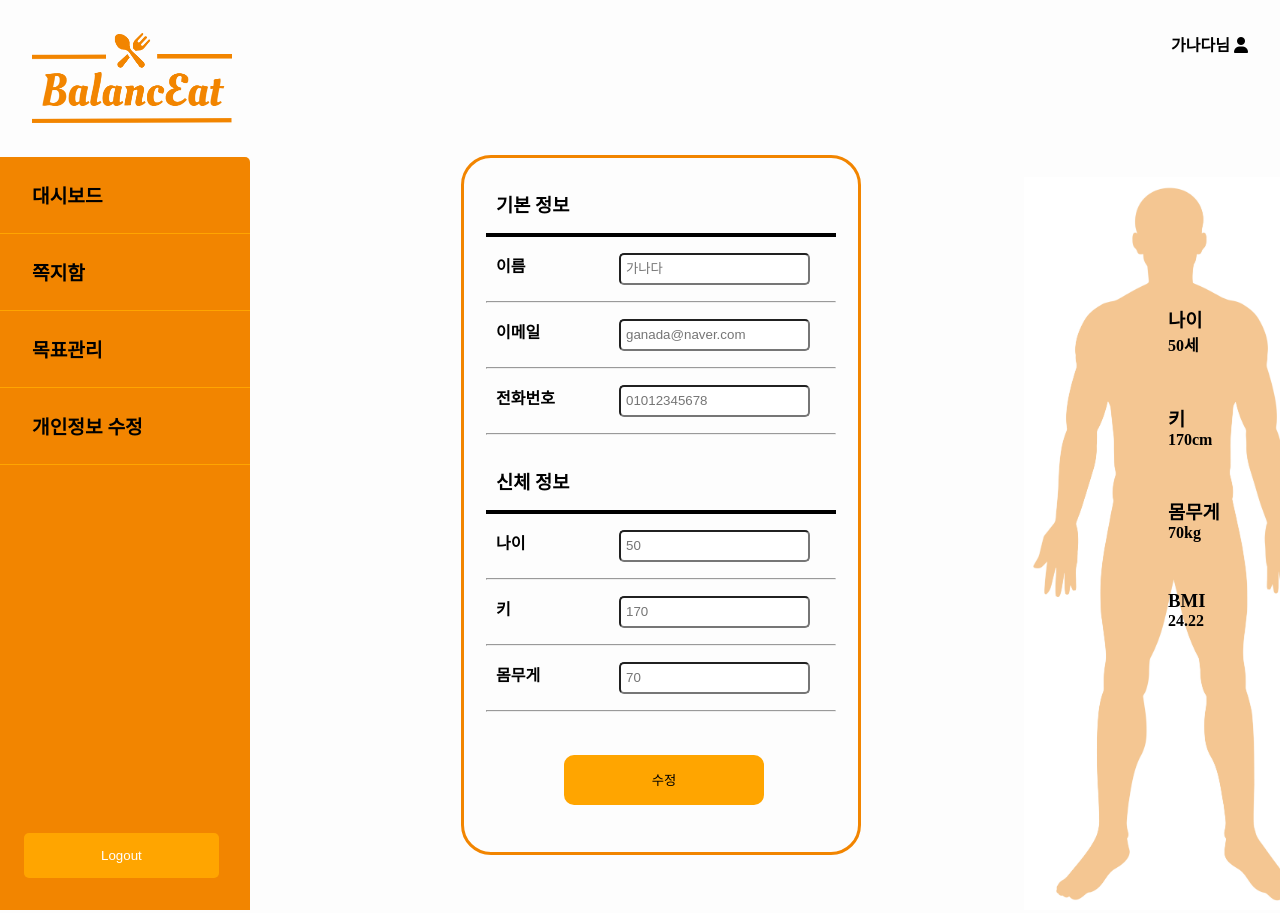
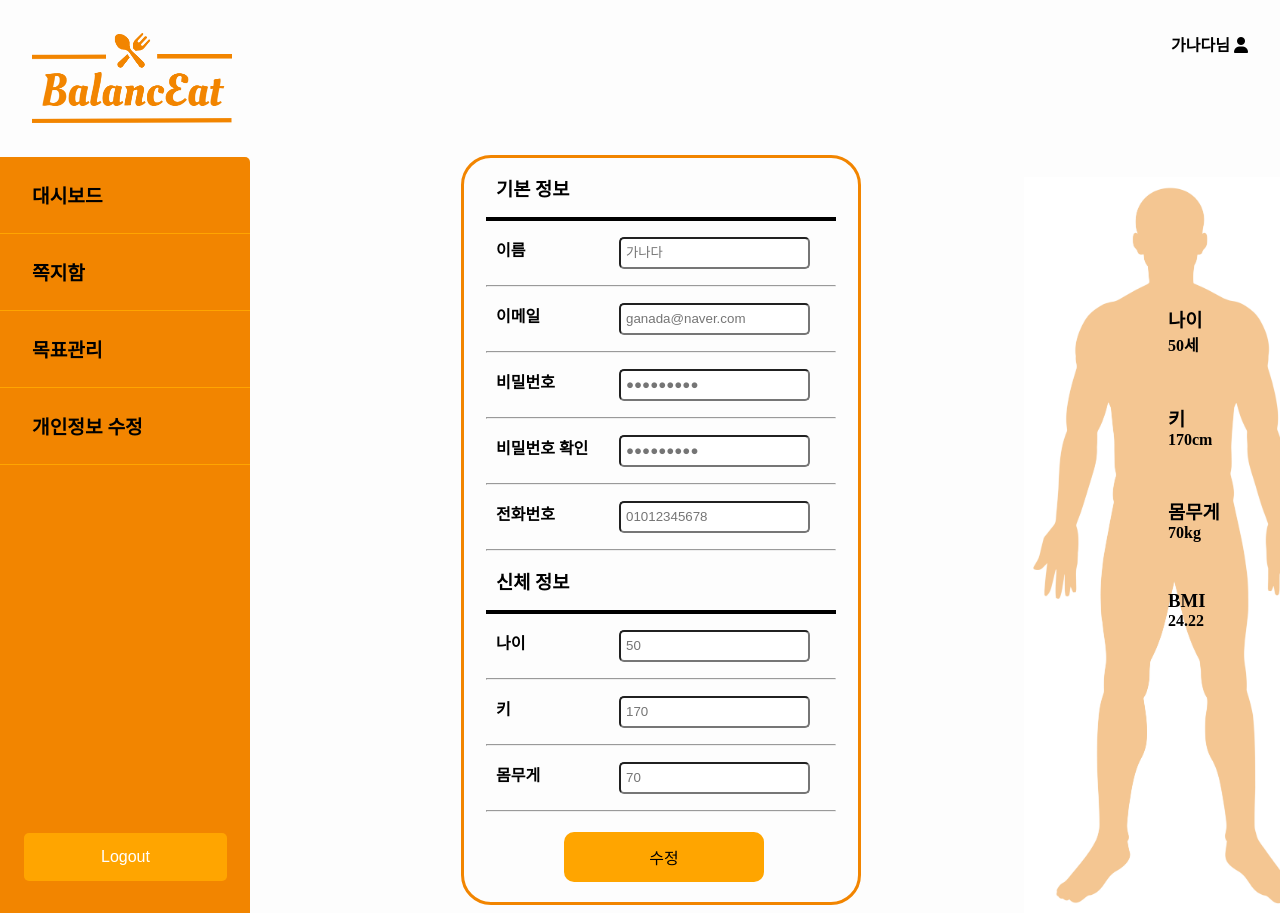
Before and after one commit to k-hyeongyu/stack-project, a React (Create React App) app: page /mypage/editprofile in a window 1280 px wide. Built offline with nearby package versions, Linux system fonts and the light colour scheme; a web font is replaced by a local one; what chartjs-plugin-datalabels would draw is missing.

Commit message:
마이페이지 개인정보 수정-비밀번호 입력창 추가

```diff
--- a/src/mypage/MyPage.css
+++ b/src/mypage/MyPage.css
@@ -71,6 +71,7 @@
     color: white;
     border-style: none;
     cursor: pointer;
+    font-size: 1rem;
 }
 
 #logoutButton:hover{
--- a/src/mypage/MyPage.js
+++ b/src/mypage/MyPage.js
@@ -17,6 +17,8 @@ function MyPage(){
     const [userInfo, setUserInfo] = useState({
         name: '가나다',
         email: 'ganada@naver.com',
+        password: '●●●●●●●●●●',
+        passwordcheck: '●●●●●●●●●●',
         tel: '01012345678',
         age: '50',
         height: '170',
--- a/src/mypage/editprofile/EditProfile.css
+++ b/src/mypage/editprofile/EditProfile.css
@@ -1,7 +1,7 @@
 
 .editProfileContainer{
     width: 400px;
-    height: 700px;
+    height: 750px;
     border: 3px solid #f28500;
     border-radius: 30px;
     margin-top: 1.75rem;
@@ -10,7 +10,7 @@
 
 .editProfileContainer>h3{
     margin-left: 2rem;
-    margin-top: 2rem;
+    margin-top: 1rem;
 }
 .editProfileContainer > hr{
     width: 350px;
@@ -40,11 +40,12 @@
     width: 200px;
     height: 50px;
     margin-left: 100px;
-    margin-top: 43px;
+    margin-top: 20px;
     border-radius: 10px;
     border-style: none;
     background-color: orange;
     cursor: pointer;
+    font-size: 1rem;
 }
 
 .editProfileContainer > button:hover{
--- a/src/mypage/editprofile/EditProfile.js
+++ b/src/mypage/editprofile/EditProfile.js
@@ -11,7 +11,7 @@ function EditProfile(props) {
             <h3>기본 정보</h3>
             <hr className='topHr'></hr>
             <div className='profileInfo'>
-                이름 <input type='text' placeholder={props.userInfo.name} onChange={(event)=>{
+                이름 <input type='text' placeholder={props.userInfo.name} onChange={(event) => {
                     props.setUserInfo(
                         {
                             ...props.userInfo,
@@ -22,7 +22,7 @@ function EditProfile(props) {
             </div>
             <hr></hr>
             <div className='profileInfo'>
-                이메일 <input type='email' placeholder={props.userInfo.email} onChange={(event)=>{
+                이메일 <input type='email' placeholder={props.userInfo.email} onChange={(event) => {
                     props.setUserInfo(
                         {
                             ...props.userInfo,
@@ -33,7 +33,31 @@ function EditProfile(props) {
             </div>
             <hr></hr>
             <div className='profileInfo'>
-                전화번호 <input type='tel' placeholder={props.userInfo.tel} onChange={(event)=>{
+                비밀번호 <input type='password' placeholder='●●●●●●●●●' onChange={(event) => {
+                    props.setUserInfo(
+                        {
+                            ...props.userInfo,
+                            password: event.target.value
+                        }
+                    );
+                }}></input>
+            </div>
+            <hr></hr>
+            <div className='profileInfo'>
+                비밀번호 확인 <input type='password' placeholder='●●●●●●●●●' onChange={(event) => {
+                    props.setUserInfo(
+                        {
+                            ...props.userInfo,
+                            passwordcheck: event.target.value
+                        }
+                    );
+
+                }}></input>
+            </div>
+
+            <hr></hr>
+            <div className='profileInfo'>
+                전화번호 <input type='tel' placeholder={props.userInfo.tel} onChange={(event) => {
                     props.setUserInfo(
                         {
                             ...props.userInfo,
@@ -46,7 +70,7 @@ function EditProfile(props) {
             <h3>신체 정보</h3>
             <hr className='topHr'></hr>
             <div className='profileInfo'>
-                나이 <input type='number' placeholder={props.userInfo.age} onChange={(event)=>{
+                나이 <input type='number' placeholder={props.userInfo.age} onChange={(event) => {
                     props.setUserInfo(
                         {
                             ...props.userInfo,
@@ -57,7 +81,7 @@ function EditProfile(props) {
             </div>
             <hr></hr>
             <div className='profileInfo'>
-                키 <input type='number' placeholder={props.userInfo.height} onChange={(event)=>{
+                키 <input type='number' placeholder={props.userInfo.height} onChange={(event) => {
                     props.setUserInfo(
                         {
                             ...props.userInfo,
@@ -68,7 +92,7 @@ function EditProfile(props) {
             </div>
             <hr></hr>
             <div className='profileInfo'>
-                몸무게 <input type='number' placeholder={props.userInfo.weight} onChange={(event)=>{
+                몸무게 <input type='number' placeholder={props.userInfo.weight} onChange={(event) => {
                     props.setUserInfo(
                         {
                             ...props.userInfo,
@@ -77,13 +101,17 @@ function EditProfile(props) {
                         }
                     );
                     let temp = [...props.weightData];
-                    temp.splice (0, 1);
+                    temp.splice(0, 1);
                     temp.unshift(event.target.value);
                     props.setWeightData(temp);
                 }}></input>
             </div>
             <hr></hr>
             <button onClick={() => {
+                if(props.userInfo.password != props.userInfo.passwordcheck){
+                    alert('비밀번호가 다릅니다')
+                    return;
+                }
                 navigate('/mypage/dashboard')
             }}>수정</button>
         </div>
```
